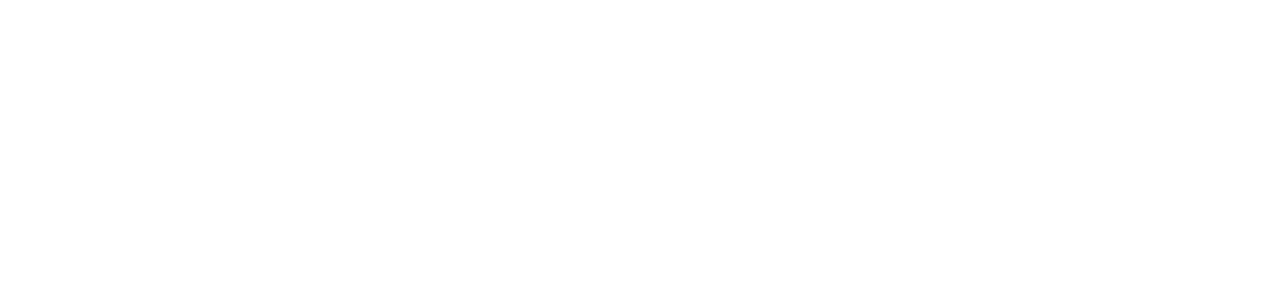
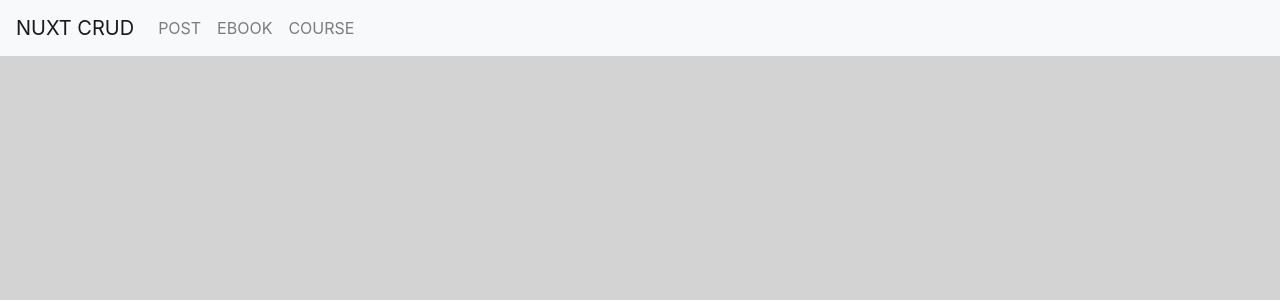
Before and after one commit to ekkys/nuxt-crud-api, a Nuxt app: page / in a window 1280 px wide. Before the commit this address had no page. Shown: the top 300 px of the page. Built offline with nearby package versions, Linux system fonts and the light colour scheme.

Commit message:
membuat default layoutt

```diff
--- /dev/null
+++ b/layouts/default.vue
@@ -0,0 +1,31 @@
+<template>
+  <div>
+
+    <div>
+      <b-navbar toggleable="lg" type="light" variant="light" class="shadow-md" fixed="top">
+        <b-navbar-brand to="/">NUXT CRUD</b-navbar-brand>
+
+        <b-navbar-toggle target="nav-collapse"></b-navbar-toggle>
+
+        <b-collapse id="nav-collapse" is-nav>
+          <b-navbar-nav>
+            <b-nav-item to="/post">POST</b-nav-item>
+            <b-nav-item href="https://santrikoding.com/ebook">EBOOK</b-nav-item>
+            <b-nav-item href="https://santrikoding.com/kelas">COURSE</b-nav-item>
+          </b-navbar-nav>
+        </b-collapse>
+      </b-navbar>
+    </div>
+
+    <Nuxt />
+  </div>
+</template>
+
+<style>
+body{
+  background-color: lightgray;
+}
+.mt-5 {
+  margin-top: 100px!important;
+}
+</style>
```
